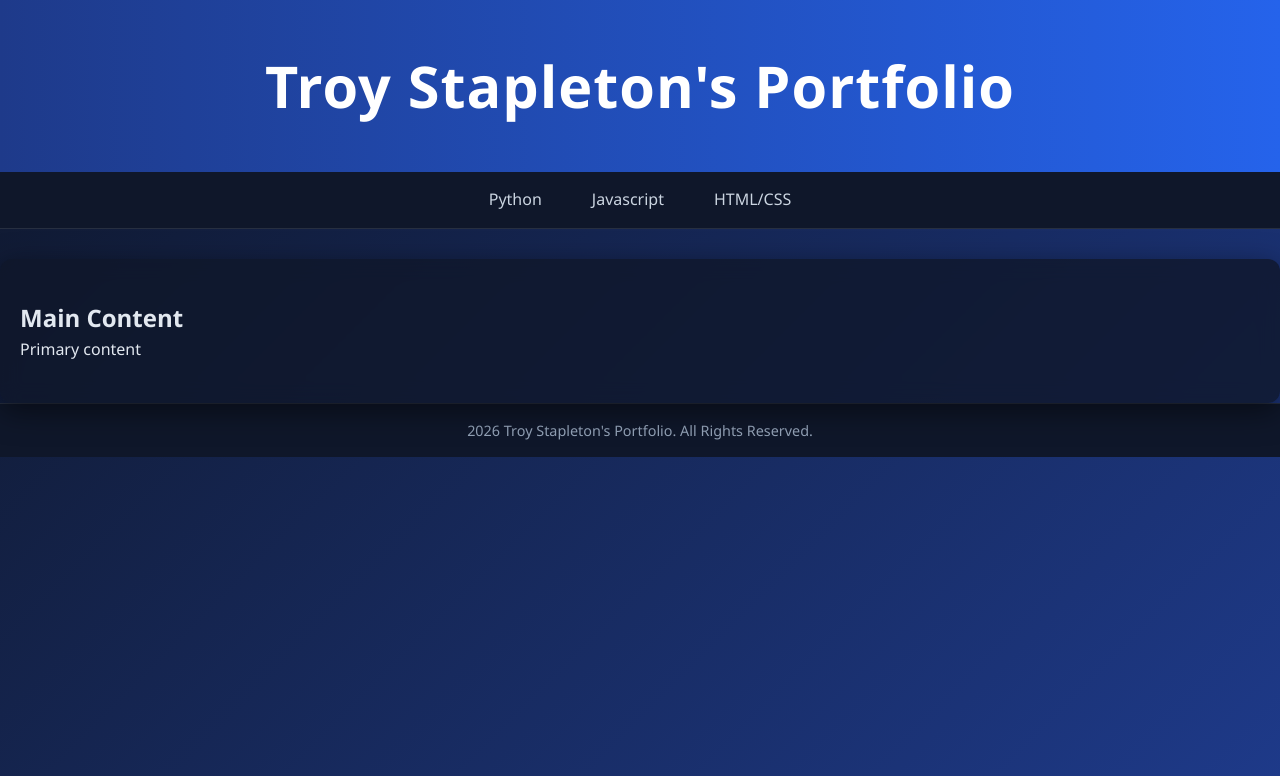
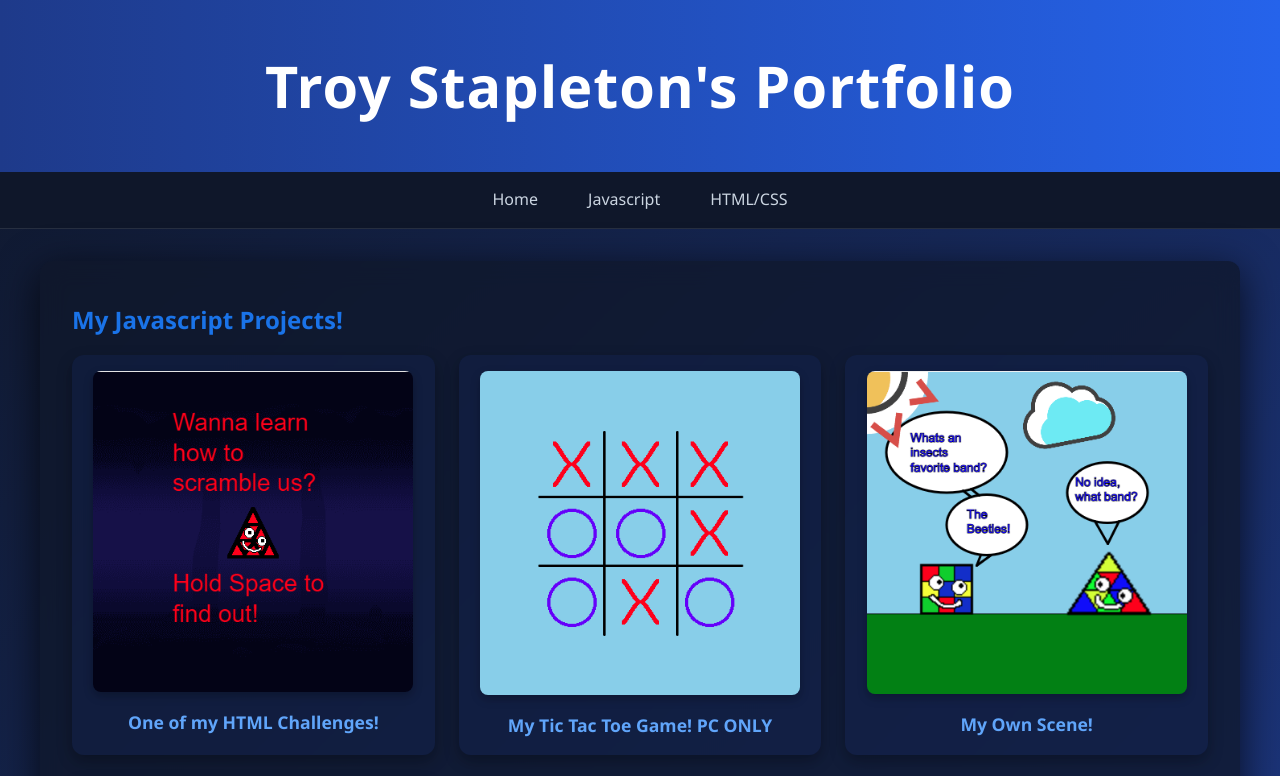
Before and after one commit to PartyNugget07/Portfolio, a website: page htmlcss.html in a window 1280 px wide. Shown: the top 776 px of the page. Drawn offline with Linux system fonts and the light colour scheme.

Commit message:
Basically did my entire website - some info

```diff
--- a/htmlcss.html
+++ b/htmlcss.html
@@ -15,15 +15,35 @@
 
         <nav class="navigation">
           <ul>
-            <li><a href="Python.html">Python</a></li>
+            <li><a href="index.html">Home</a></li>
             <li><a href="Javascript.html">Javascript</a></li>
             <li><a href="htmlcss.html">HTML/CSS</a></li>
           </ul>
         </nav>
 
         <main class="content">
-          <h2>Main Content</h2>
-          <p> Primary content</p>
+          <h2>My Javascript Projects!</h2>
+          <div class="projects">
+            <div class="project">
+              <img src="Interacticecard.png">
+              <a href="https://codesandbox.io/p/sandbox/relaxed-ptolemy-v87qc7">One of my HTML Challenges!</a>
+            </div>
+
+            <div class="project">
+              <img src="KeyBoardInput.png" alt="KeyBoardInput Preview">
+              <a href="https://studio.code.org/projects/gamelab/afd50aff-9e27-46bb-92ae-cda891b5ae4c">My Tic Tac Toe Game! PC ONLY</a>
+            </div>
+
+            <div class="project">
+              <img src="CaptionedScenes.png" alt="CaptionedScenes Preview">
+              <a href="https://studio.code.org/projects/gamelab/60e1a228-dffa-4664-86fa-05092cc13de5">My Own Scene!</a>
+            </div>
+
+            <div class="project">
+              <img src="LemonadeStand.png" alt="LemonadeStand Preview">
+              <a href="https://codesandbox.io/p/sandbox/determined-tristan-3j7prx">Lemonade Stand Game!</a>
+            </div>
+          </div>
         </main>
 
         <footer class="footer">
--- a/styles.css
+++ b/styles.css
@@ -1,32 +1,45 @@
 /* ===== RESET ===== */
-* {
+*,
+*::before,
+*::after {
   margin: 0;
   padding: 0;
   box-sizing: border-box;
 }
 
-/* ===== GLOBAL STYLES ===== */
+/* ===== VARIABLES ===== */
+:root {
+  --color-bg-dark: #0f172a;
+  --color-bg-gradient: linear-gradient(135deg, #0f172a, #1e3a8a);
+  --color-primary: #2563eb;
+  --color-primary-light: #60a5fa;
+  --color-text: #e2e8f0;
+  --color-muted: #94a3b8;
+  --color-link: #cbd5e1;
+
+  --radius: 12px;
+  --transition: 0.3s ease;
+}
+
+/* ===== GLOBAL ===== */
 body {
   font-family: "Segoe UI", Roboto, sans-serif;
   line-height: 1.6;
+  min-height: 100vh;
   display: flex;
   flex-direction: column;
-  min-height: 100vh;
-  animation: fadeIn 1s ease-in;
 
-  /* Dark blue gradient background */
-  background: linear-gradient(135deg, #0f172a, #1e3a8a);
-  color: #e2e8f0;
+  color: var(--color-text);
+  background: var(--color-bg-gradient);
+  animation: fadeIn 0.8s ease-in;
 }
+
 @keyframes fadeIn {
-  from {
-    opacity: 0;
-  }
-  to {
-    opacity: 1;
-  }
+  from { opacity: 0; }
+  to { opacity: 1; }
 }
-/* ===== WRAPPER ===== */
+
+/* ===== LAYOUT ===== */
 .wrapper {
   flex: 1;
   width: 100%;
@@ -35,89 +48,191 @@ body {
 
 /* ===== BANNER ===== */
 .banner {
-  background: linear-gradient(90deg, #1e3a8a, #2563eb);
-  color: white;
   padding: 40px 20px;
   text-align: center;
+
   font-size: 1.8rem;
   font-weight: bold;
   letter-spacing: 1px;
+  color: #fff;
+
+  background: linear-gradient(90deg, #1e3a8a, var(--color-primary));
   box-shadow: 0 4px 20px rgba(0, 0, 0, 0.4);
 }
 
 /* ===== NAVIGATION ===== */
 .navigation ul {
-  list-style: none;
   display: flex;
   justify-content: center;
-  background: #0f172a;
+  list-style: none;
+
+  background: var(--color-bg-dark);
   border-bottom: 1px solid rgba(255, 255, 255, 0.1);
 }
 
-.navigation ul li a {
-  color: #cbd5e1;
+.navigation a {
+  position: relative;
+  display: block;
   padding: 15px 25px;
-  display: block;
+
+  color: var(--color-link);
   text-decoration: none;
   font-weight: 500;
-  transition: all 0.3s ease;
-  position: relative;
+
+  transition: var(--transition);
 }
 
-/* Hover animation */
-.navigation ul li a:hover {
-  color: #ffffff;
+.navigation a:hover {
+  color: #fff;
   background: rgba(37, 99, 235, 0.2);
 }
 
-/* Underline animation */
-.navigation ul li a::after {
+/* underline animation */
+.navigation a::after {
   content: "";
   position: absolute;
   left: 50%;
   bottom: 8px;
+
   width: 0;
   height: 2px;
-  background: #60a5fa;
-  transition: all 0.3s ease;
+
+  background: var(--color-primary-light);
   transform: translateX(-50%);
+  transition: var(--transition);
 }
 
-.navigation ul li a:hover::after {
+.navigation a:hover::after {
   width: 50%;
 }
 
 /* ===== CONTENT ===== */
 .content {
-  padding: 40px 20px;
-  margin-top: 30px;
+  max-width: 1200px;        /* limits width on large screens */
+  margin: 2rem auto;        /* center horizontally with vertical spacing */
+  padding: 2.5rem 2rem;     /* balanced padding */
+  background: rgba(15, 23, 42, 0.75);
+  border-radius: var(--radius);
+  backdrop-filter: blur(12px);
+  box-shadow: 0 10px 40px rgba(0, 0, 0, 0.7);
+  transition: background 0.3s ease;
+}
 
-  background: rgba(15, 23, 42, 0.8);
-  border-radius: 12px;
-  backdrop-filter: blur(10px);
-  box-shadow: 0 8px 30px rgba(0, 0, 0, 0.5);
+/* Optional hover effect on content container for subtle interactivity */
+.content:hover {
+  background: rgba(15, 23, 42, 0.85);
+}
+h2 {
+  color: #1A73E8; /* same lighter blue as links for consistency */
+  font-weight: 600;
+  position: relative;
+  display: inline-block; /* allows underline effect to hug text */
+  transition: color 0.3s ease;
+}
+/* ===== PROJECTS ===== */
+.projects {
+  display: grid;
+  grid-template-columns: repeat(auto-fit, minmax(280px, 1fr));
+  gap: 1.5rem;  /* consistent spacing */
+  padding-top: 1rem;
+}
+
+.project {
+  background: rgba(30, 58, 138, 0.15);
+  border-radius: var(--radius);
+  padding: 1rem;
+  box-shadow: 0 6px 15px rgba(0, 0, 0, 0.3);
+  transition: transform 0.3s ease, box-shadow 0.3s ease;
+  display: flex;
+  flex-direction: column;
+  align-items: center;
+  text-align: center;
+}
+
+.project:hover {
+  transform: translateY(-6px);
+  box-shadow: 0 12px 25px rgba(37, 99, 235, 0.6);
+}
+
+.image-container {
+  position: relative;
+}
+
+.project img {
+  width: 100%;
+  max-width: 320px;
+  height: auto;
+  border-radius: 8px;
+  box-shadow: 0 4px 10px rgba(0, 0, 0, 0.25);
+  margin-bottom: 1rem;
+}
+
+.project-link {
+  position: absolute;
+  top: 50%;
+  left: 50%;
+  transform: translate(-50%, -50%);
+
+  padding: 8px 12px;
+  border-radius: 6px;
+
+  color: #fff;
+  text-decoration: none;
+  background: rgba(0, 0, 0, 0.6);
+}
+.project a {
+  font-weight: 600;
+  color: var(--color-primary-light);
+  font-size: 1.1rem;
+  text-decoration: none;
+  position: relative;
+  transition: color 0.3s ease;
+}
+
+.project a::after {
+  content: "";
+  position: absolute;
+  bottom: -4px;
+  left: 0;
+  width: 0;
+  height: 2px;
+  background: #F4D35E;
+  transition: width 0.3s ease;
+}
+
+.project a:hover {
+  color: #F4D35E;
+}
+
+.project a:hover::after {
+  width: 100%;
+}
+/* ===== BUTTON ===== */
+button {
+  padding: 10px 20px;
+  border: none;
+  border-radius: 8px;
+
+  color: #fff;
+  background: var(--color-primary);
+  cursor: pointer;
+
+  transition: var(--transition);
+}
+
+button:hover {
+  transform: translateY(-2px);
+  box-shadow: 0 0 15px #3b82f6;
 }
 
 /* ===== FOOTER ===== */
 .footer {
-  background: #0f172a;
-  color: #94a3b8;
+  padding: 15px;
   text-align: center;
-  padding: 15px;
+
   font-size: 0.9rem;
+  color: var(--color-muted);
+
+  background: var(--color-bg-dark);
   border-top: 1px solid rgba(255, 255, 255, 0.1);
 }
-button {
-  background: #2563eb;
-  border: none;
-  padding: 10px 20px;
-  color: white;
-  border-radius: 8px;
-  cursor: pointer;
-  transition: 0.3s ease;
-}
-
-button:hover {
-  box-shadow: 0 0 15px #3b82f6;
-  transform: translateY(-2px);
-}
```
Also changed, not shown: Javascript.html (+23 -3 lines), index.html (+1 -1 lines), 1 other file.
